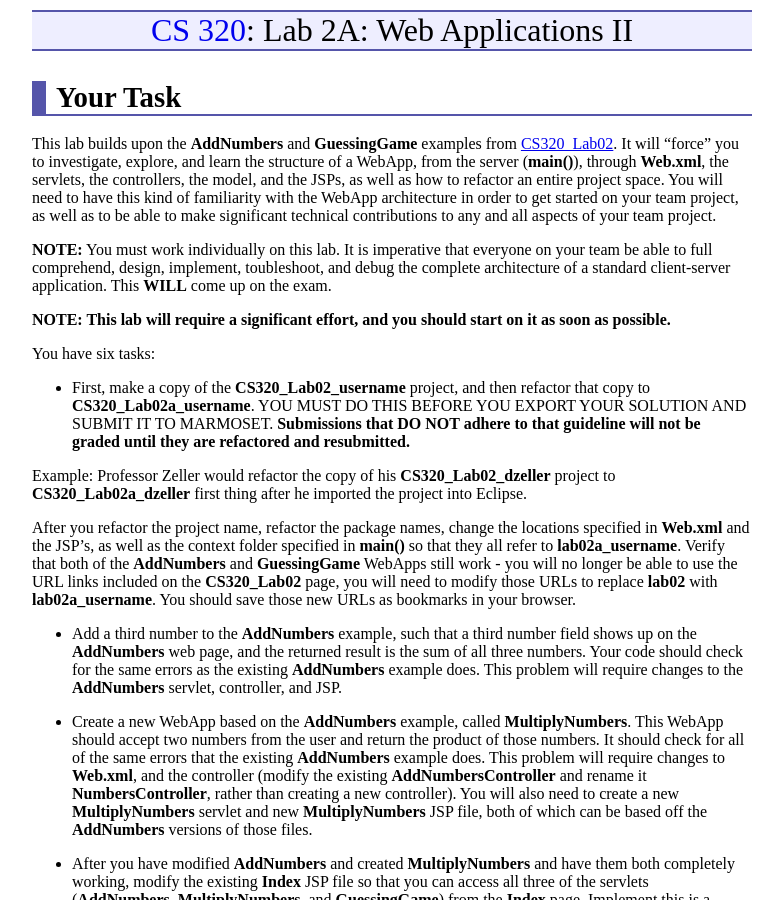
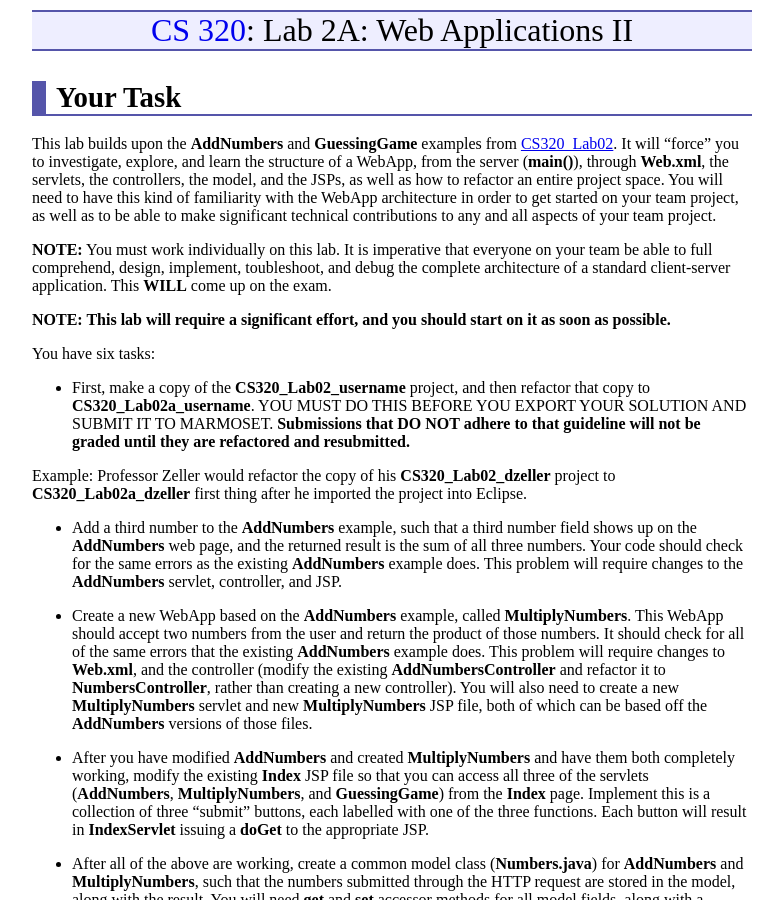
Before and after one commit to ycpcs/cs320-spring2023, a Jekyll site: the page built from labs/lab02a.md, in a window 1280 px wide and 900 px high. Shown: the whole window, without its empty margins (248-1031 px from the left). Built offline with Jekyll 4.4.1, drawn with Linux system fonts in a browser that asks for light colours; part of the change alters nothing that is shown.

Commit message:
minor edits

```diff
--- a/labs/lab02a.md
+++ b/labs/lab02a.md
@@ -18,11 +18,15 @@ You have six tasks:
 
 Example: Professor Zeller would refactor the copy of his **CS320\_Lab02\_dzeller** project to **CS320\_Lab02a\_dzeller** first thing after he imported the project into Eclipse.
 
+<!-- Commenting out this part - it is too much of a PITA
+
 After you refactor the project name, refactor the package names, change the locations specified in **Web.xml** and the JSP's, as well as the context folder specified in **main()** so that they all refer to **lab02a\_username**. Verify that both of the **AddNumbers** and **GuessingGame** WebApps still work - you will no longer be able to use the URL links included on the **CS320\_Lab02** page, you will need to modify those URLs to replace **lab02** with **lab02a\_username**.  You should save those new URLs as bookmarks in your browser.
+
+-->
 
 * Add a third number to the **AddNumbers** example, such that a third number field shows up on the **AddNumbers** web page, and the returned result is the sum of all three numbers.  Your code should check for the same errors as the existing **AddNumbers** example does.  This problem will require changes to the **AddNumbers** servlet, controller, and JSP.
 
-* Create a new WebApp based on the **AddNumbers** example, called **MultiplyNumbers**.  This WebApp should accept two numbers from the user and return the product of those numbers.  It should check for all of the same errors that the existing **AddNumbers** example does.  This problem will require changes to **Web.xml**, and the controller (modify the existing **AddNumbersController** and rename it **NumbersController**, rather than creating a new controller).  You will also need to create a new **MultiplyNumbers** servlet and new **MultiplyNumbers** JSP file, both of which can be based off the **AddNumbers** versions of those files.
+* Create a new WebApp based on the **AddNumbers** example, called **MultiplyNumbers**.  This WebApp should accept two numbers from the user and return the product of those numbers.  It should check for all of the same errors that the existing **AddNumbers** example does.  This problem will require changes to **Web.xml**, and the controller (modify the existing **AddNumbersController** and refactor it to **NumbersController**, rather than creating a new controller).  You will also need to create a new **MultiplyNumbers** servlet and new **MultiplyNumbers** JSP file, both of which can be based off the **AddNumbers** versions of those files.
 
 * After you have modified **AddNumbers** and created **MultiplyNumbers** and have them both completely working, modify the existing **Index** JSP file so that you can access all three of the servlets (**AddNumbers**, **MultiplyNumbers**, and **GuessingGame**) from the **Index** page.  Implement this is a collection of three "submit" buttons, each labelled with one of the three functions.  Each button will result in **IndexServlet** issuing a **doGet** to the appropriate JSP.
 
```
